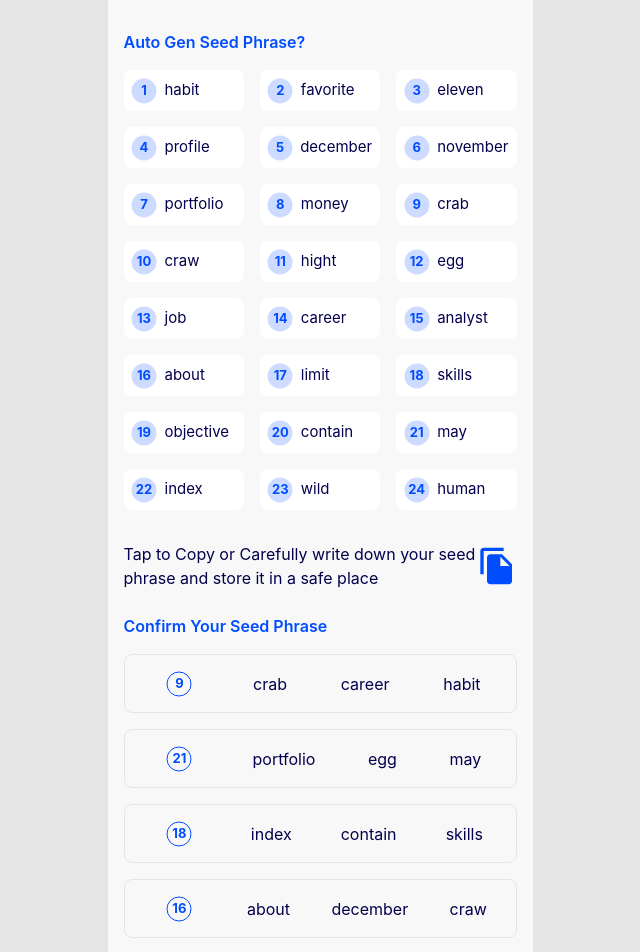
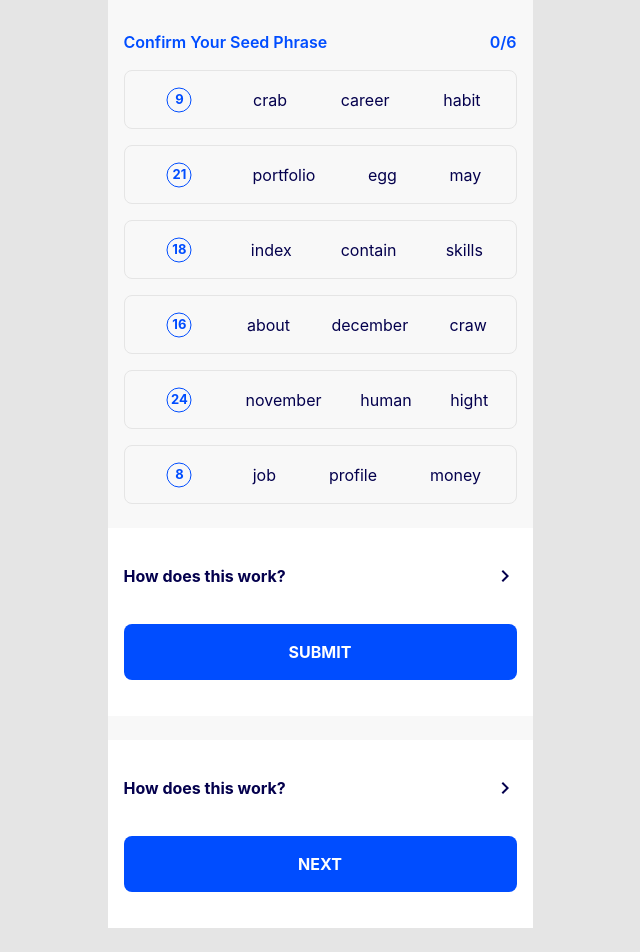
Before and after one commit to duynhat369/ibenefit-test-ui, a React (Create React App) app: page /confirm in a window 1280 px wide. Shown: the part 80-1032 px from the top of the page, without its empty margins (320-960 px from the left). After the commit the page ends 1008 px from the top, so only its background shows below. Built offline with nearby package versions, Linux system fonts and the light colour scheme.

Commit message:
fix checkbox checked

```diff
--- a/src/App.js
+++ b/src/App.js
@@ -1,8 +1,9 @@
 import ChevronLeftIcon from '@mui/icons-material/ChevronLeft';
+import ChevronRightIcon from '@mui/icons-material/ChevronRight';
 import { useState } from 'react';
-// import {
-//   BrowserRouter as Router, Route, Routes
-// } from "react-router-dom";
+import {
+  BrowserRouter as Router, Link, Route, Routes
+} from "react-router-dom";
 import './App.css';
 import WordsApp from './features/WordsApp';
 import ConfirmWords from './features/WordsApp/components/Wallet/confirmWords';
@@ -61,43 +62,41 @@ function App() {
     getRandomObject(new24Words)
   }
 
+  const handleSetRoute = () => {
+    setOpen(true)
+  }
   return (
     <>
-      {/* <Router> */}
+      <Router>
         <div className="App mx-auto">
           <p className='header pb-4 font-bold'>UI iBenefit Test - Nguyen Duy Nhat</p>
           <div className='title flex items-center justify-start'>
             <ChevronLeftIcon className='title-icon mr-2' />
             <span className='font-semibold text-left'>Create New Wallet</span>
           </div>
-        <WordsApp words={new24Words} />
-        <ConfirmWords words={words18} />
+          {/* A <Switch> looks through its children <Route>s and
+          renders the first one that matches the current URL. */}
+          <Routes>
+            <Route path="/confirm" element={<ConfirmWords words={words18} />}></Route>
+            <Route path="/" element={<WordsApp words={new24Words} />}></Route>
+          </Routes>
 
-        {/* <div className='wallet-bottom flex flex-col mt-6 bg-white'>
+          {!open && (
+            <div className='wallet-bottom flex flex-col mt-6 bg-white'>
               <div className='flex mb-9'>
                 <p className='font-bold mr-auto'>How does this work?</p>
                 <ChevronRightIcon />
-            </div> */}
-        {/* if route = "/" => NEXT, if route = "/confirm" => submit */}
-        {/* <button className='bottom-button py-4 px-8 font-bold text-white bg-black rounded-lg'>NEXT</button> */}
-        {/* <button
+              </div>
+              <Link
+                to="/confirm"
+                onClick={handleSetRoute}
                 className='bottom-button py-4 px-8 font-bold text-white bg-black rounded-lg'
-            >SUBMIT</button>
-          </div> */}
-
-
-        {/* A <Switch> looks through its children <Route>s and
-          renders the first one that matches the current URL. */}
-        {/* <Routes>
-            <Route path="/confirm">
-              <ConfirmWords words={words18} />
-            </Route>
-            <Route path="/">
-              <WordsApp words={new24Words} />
-            </Route>
-          </Routes> */}
+              >
+                NEXT</Link>
             </div>
-      {/* </Router> */}
+          )}
+        </div>
+      </Router>
     </>
   );
 }
--- a/src/features/WordsApp/components/Wallet/confirmWords.jsx
+++ b/src/features/WordsApp/components/Wallet/confirmWords.jsx
@@ -8,6 +8,7 @@ import "./styles.css";
 
 function ConfirmWords({ words, onSubmit }) {
     const [values, setValues] = useState([]);
+    const [checked, setChecked] = useState(0);
     const [flag, setFlag] = useState(false);
     const [open, setOpen] = useState(false);
     const handleSubmitClick = () => {
@@ -44,12 +45,20 @@ function ConfirmWords({ words, onSubmit }) {
         }
         setValues(tempArr)
     }
+    const handleCheckBoxChange = () => {
+        const checked = document.querySelectorAll('input[type=checkbox]:checked');
+        console.log("checked", checked)
+        setChecked(checked.length)
+    }
 
     return (
         <>
             <form onSubmit={handleConfirmSubmit}>
                 <div className='wallet text-left'>
-                    <p className='wallet-title font-semibold py-4'>Confirm Your Seed Phrase</p>
+                    <div className='wallet-title flex font-semibold inline-block justify-between py-4'>
+                        <span className='inline-block'>Confirm Your Seed Phrase</span>
+                        <span className='inline-block'>{values.length}/6</span>
+                    </div>
                     <div className='wallet-card grid gap-4'>
                         {groupWord ?
                             groupWord?.map((word) => (
@@ -122,6 +131,7 @@ function ConfirmWords({ words, onSubmit }) {
                         >
                             <div className='flex mb-2 text-left'>
                                 <input
+                                    onChange={handleCheckBoxChange}
                                     type='checkbox'
                                     value={1}
                                     name={1}
@@ -136,6 +146,7 @@ function ConfirmWords({ words, onSubmit }) {
                             </div>
                             <div className='flex mb-2 text-left'>
                                 <input
+                                    onChange={handleCheckBoxChange}
                                     type='checkbox'
                                     value={2}
                                     name={2}
@@ -150,6 +161,7 @@ function ConfirmWords({ words, onSubmit }) {
                             </div>
                             <div className='flex mb-2 text-left'>
                                 <input
+                                    onChange={handleCheckBoxChange}
                                     type='checkbox'
                                     value={3}
                                     name={3}
@@ -163,7 +175,10 @@ function ConfirmWords({ words, onSubmit }) {
                                 </label>
                             </div>
                         </div>
-                        <button className='created-button border py-5 px-10 w-full mb-5 rounded-lg text-white'>I UNDERSTAND</button>
+                        <button
+                            className='created-button border py-5 px-10 w-full mb-5 rounded-lg text-white'
+                            disabled={checked.length < 3 ? true : false}
+                        >I UNDERSTAND</button>
                     </div>
                 </div>
             </form>
--- a/src/features/WordsApp/components/Wallet/index.jsx
+++ b/src/features/WordsApp/components/Wallet/index.jsx
@@ -12,7 +12,9 @@ function Wallet({ words }) {
     return (
         <>
             <div className='wallet text-left'>
-                <p className='wallet-title font-semibold py-4'>Auto Gen Seed Phrase?</p>
+            <div className='wallet-title flex font-semibold inline-block justify-between py-4'>
+                        <span className='inline-block'>Auto Seed Your Phrase</span>
+                    </div>
                 <div className='wallet-card grid gap-4 grid-cols-3'>
                     {words ?
                         words?.map((word) => (
```
Lines whose indentation alone changed are shown as unchanged.
